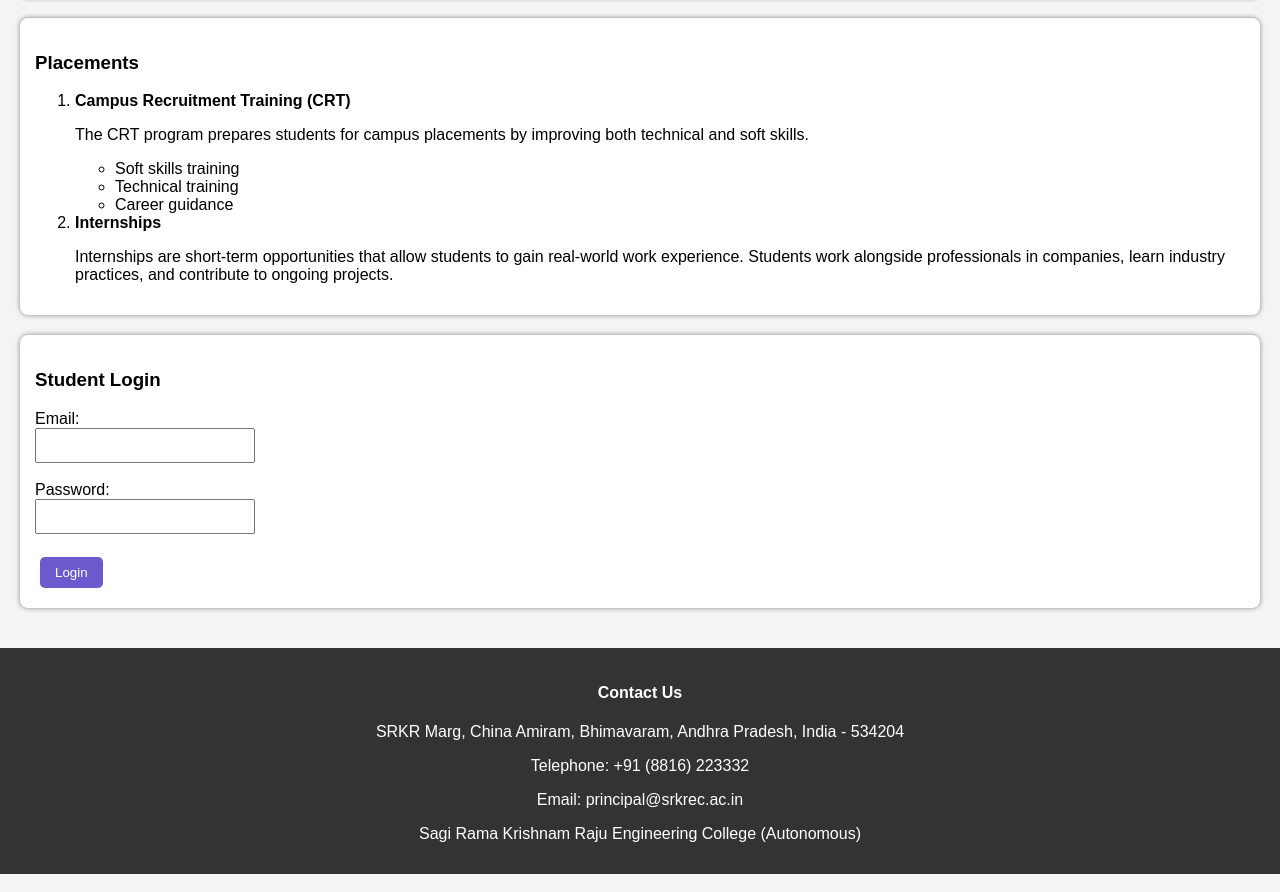
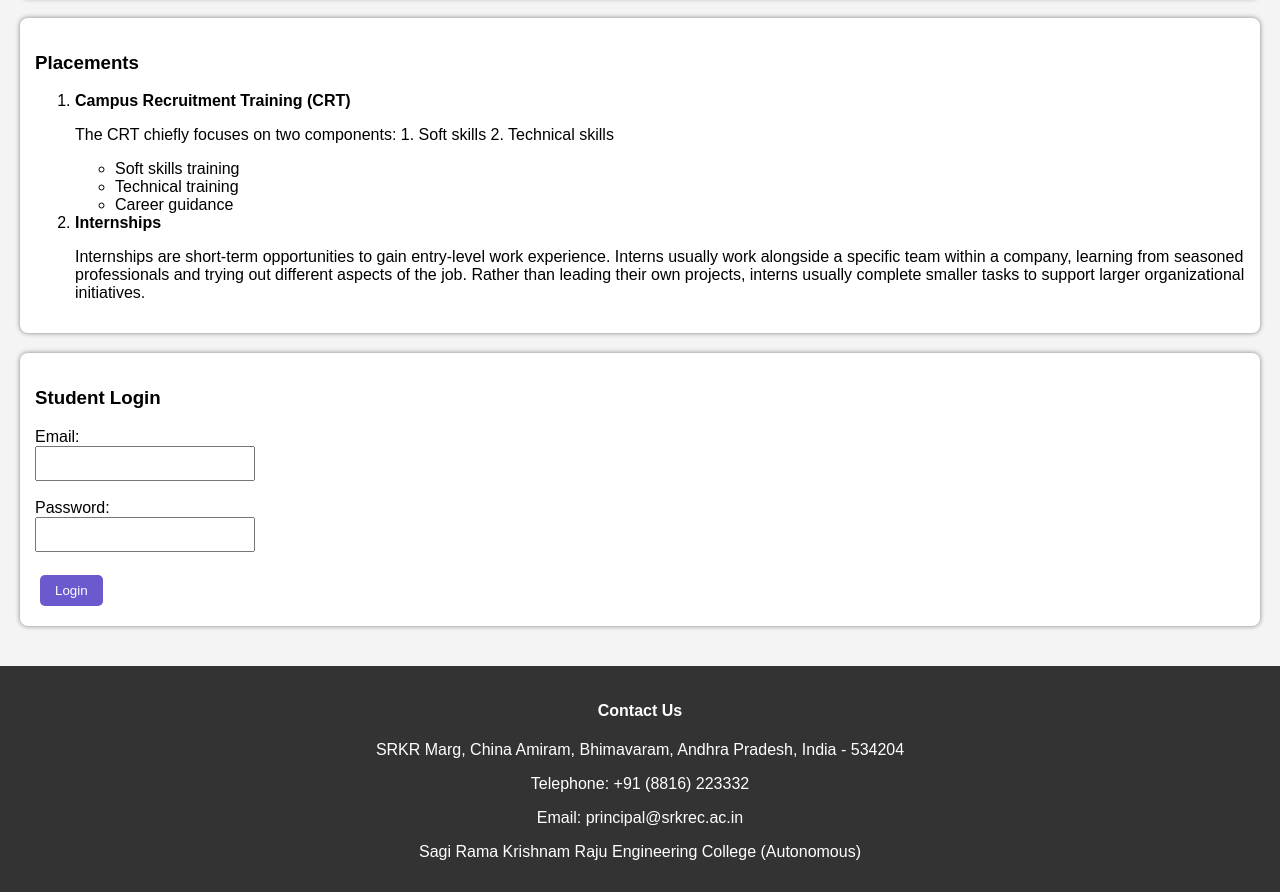
Before and after one commit to vishnavi03/srkr-mini-website, a plain HTML site: page index.html in a window 1280 px wide. Shown: the part 1187-2079 px from the top of the page. Drawn offline with Linux system fonts and the light colour scheme.

Commit message:
Refactor index.html for improved structure and content
Updated the HTML structure and improved content for better clarity and presentation.

```diff
--- a/index.html
+++ b/index.html
@@ -100,7 +100,9 @@ src="https://www.youtube.com/embed/MtxNExYkigU">
 <li>
 <strong>Campus Recruitment Training (CRT)</strong>
 <p>
-The CRT program prepares students for campus placements by improving both technical and soft skills.
+The CRT chiefly focuses on two components:
+1. Soft skills
+2. Technical skills
 </p>
 <ul>
 <li>Soft skills training</li>
@@ -111,7 +113,11 @@ The CRT program prepares students for campus placements by improving both techni
 <li>
 <strong>Internships</strong>
 <p>
-Internships are short-term opportunities that allow students to gain real-world work experience. Students work alongside professionals in companies, learn industry practices, and contribute to ongoing projects.
+Internships are short-term opportunities to gain entry-level work experience.
+Interns usually work alongside a specific team within a company, learning from
+seasoned professionals and trying out different aspects of the job. Rather than
+leading their own projects, interns usually complete smaller tasks to support
+larger organizational initiatives.
 </p>
 </li>
 </ol>
```
